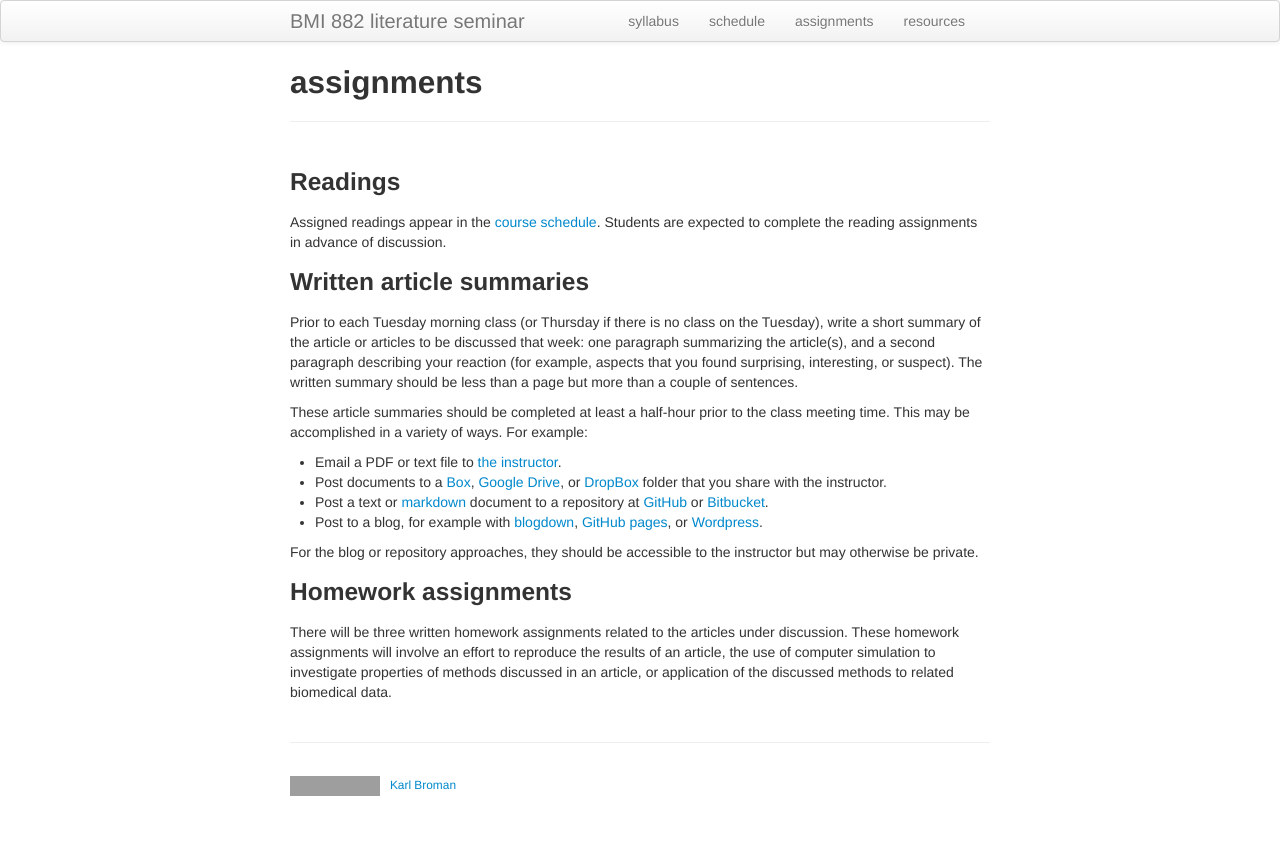
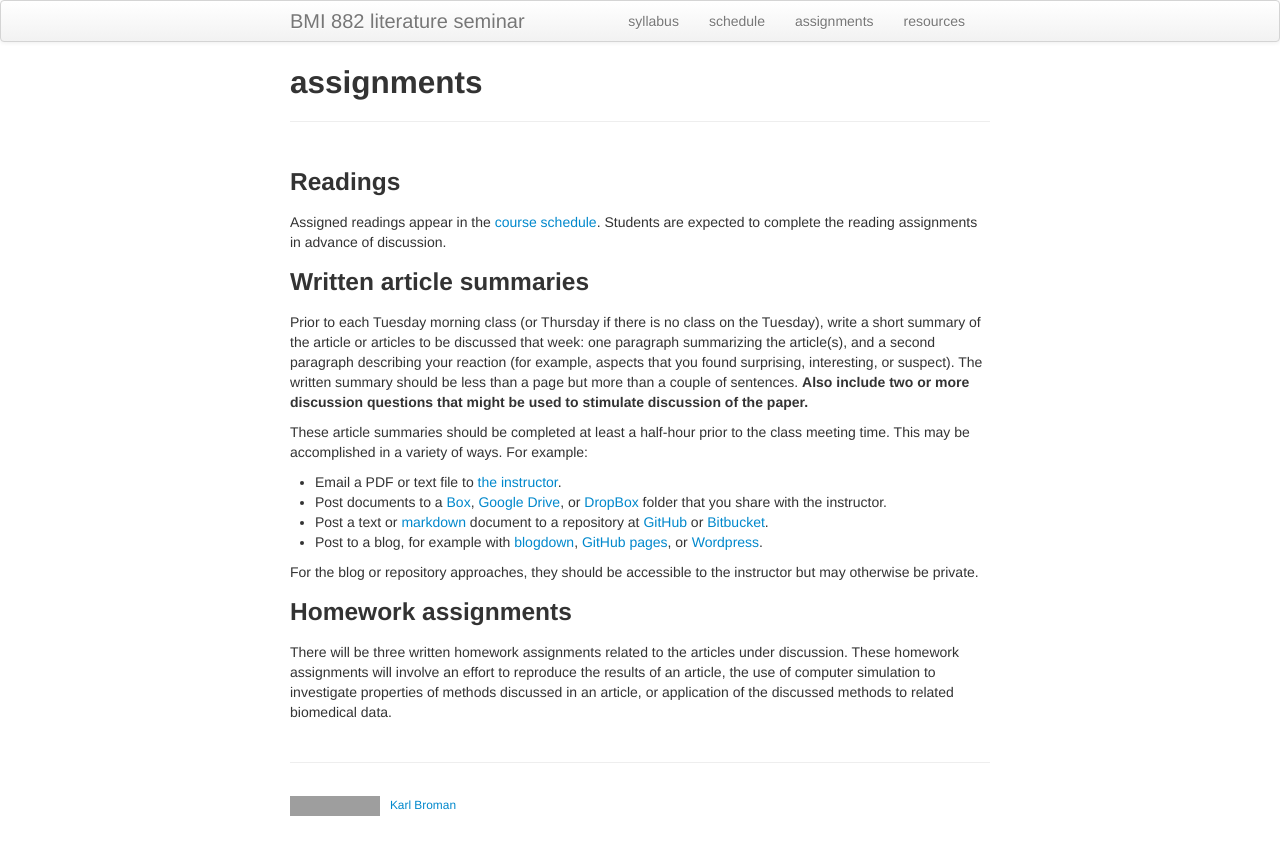
Before and after one commit to kbroman/BMI882_spring2023, a Jekyll site: the page built from assignments.md, in a window 1280 px wide. Shown: the top 855 px of the page. Built offline with Jekyll 4.4.1, drawn with Linux system fonts in a browser that asks for light colours; grey boxes are pictures that could not be loaded.

Commit message:
In written summaries, ask to also have two or more discussion questions.

```diff
--- a/assignments.md
+++ b/assignments.md
@@ -18,6 +18,8 @@ be discussed that week: one paragraph summarizing the article(s), and
 a second paragraph describing your reaction (for example, aspects that
 you found surprising, interesting, or suspect). The written summary
 should be less than a page but more than a couple of sentences.
+**Also include two or more discussion questions that might be used to
+stimulate discussion of the paper.**
 
 These article summaries should be completed at least a half-hour prior
 to the class meeting time. This may be accomplished in a variety of
```
Also changed, not shown: syllabus.md (+2 -0 lines).
